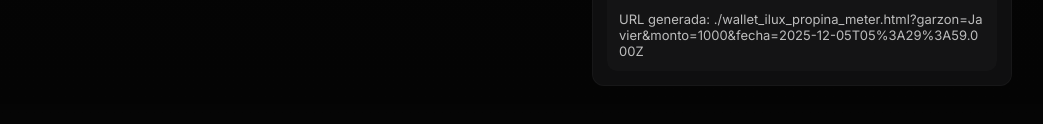
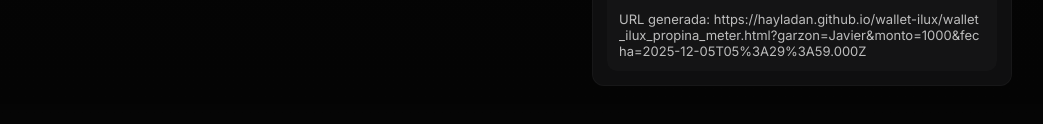
Before and after one commit to HAYLADAN/wallet-ilux, a plain HTML site: page MEJORAS_AJUSTADO_DECIMALES.html in a window 1280 px wide. Shown: the part 512-636 px from the top of the page, without its empty margins (118-1161 px from the left). Drawn offline with Linux system fonts and the light colour scheme.

Commit message:
Update MEJORAS_AJUSTADO_DECIMALES.html

```diff
--- a/MEJORAS_AJUSTADO_DECIMALES.html
+++ b/MEJORAS_AJUSTADO_DECIMALES.html
@@ -179,10 +179,14 @@
     }
 
     function buildUrl(name, amt){
-      const garzonParam = esc(name);
-      const montoParam = Number(amt) || 0;
-      const fecha = (new Date()).toISOString();
-      return './wallet_ilux_propina_meter.html?garzon='+garzonParam+'&monto='+montoParam+'&fecha='+esc(fecha);
+      const garzon = encodeURIComponent(name);
+      const monto = Number(amt) || 0;
+      const fecha = encodeURIComponent(new Date().toISOString());
+
+      return 'https://hayladan.github.io/wallet-ilux/wallet_ilux_propina_meter.html'
+          + '?garzon=' + garzon
+          + '&monto=' + monto
+          + '&fecha=' + fecha;
     }
 
     function renderQr(url){
```
